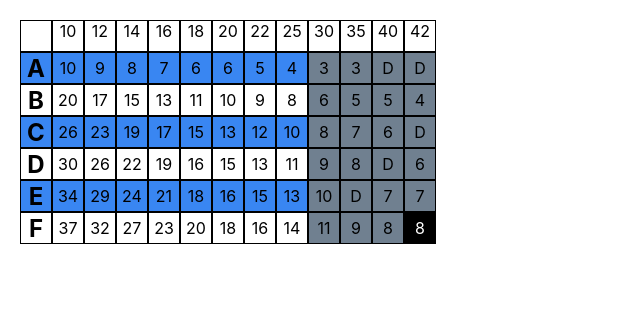
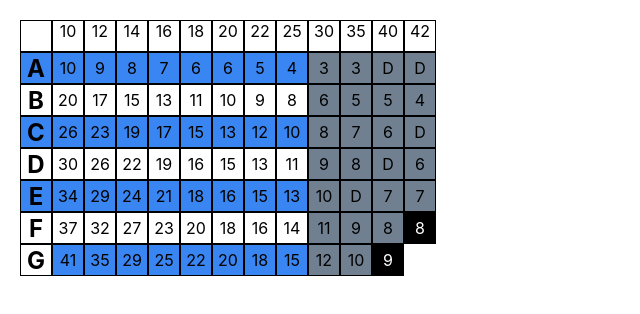
Before and after one commit to Nimzyow/scuba-diver, a React (Create React App) app in the folder scuba-diver/: page / in a window 1280 px wide. Shown: the top 314 px of the page, without its empty margins (0-640 px from the left). Built offline with nearby package versions, Linux system fonts and the light colour scheme.

Commit message:
row G done

```diff
--- a/scuba-diver/src/page/table/Table.js
+++ b/scuba-diver/src/page/table/Table.js
@@ -468,6 +468,18 @@ export const Table = () => {
         {displayTable(Row.SIXTH_TIME_FIGURES, "greyBoxBlackBorder", 6, 8, 10)}
         {displayTable(Row.SIXTH_TIME_FIGURES, "blackBoxBlackBorder", 6, 11, 11)}
       </div>
+      <div className="row">
+        <Box boxStyle="letterBox" rowNumber={7} letter="G" />
+        {displayTable(Row.SEVENTH_TIME_FIGURES, "blueBoxBlackBorder", 6, 0, 7)}
+        {displayTable(Row.SEVENTH_TIME_FIGURES, "greyBoxBlackBorder", 6, 8, 9)}
+        {displayTable(
+          Row.SEVENTH_TIME_FIGURES,
+          "blackBoxBlackBorder",
+          6,
+          10,
+          10,
+        )}
+      </div>
     </div>
   );
 };
```
